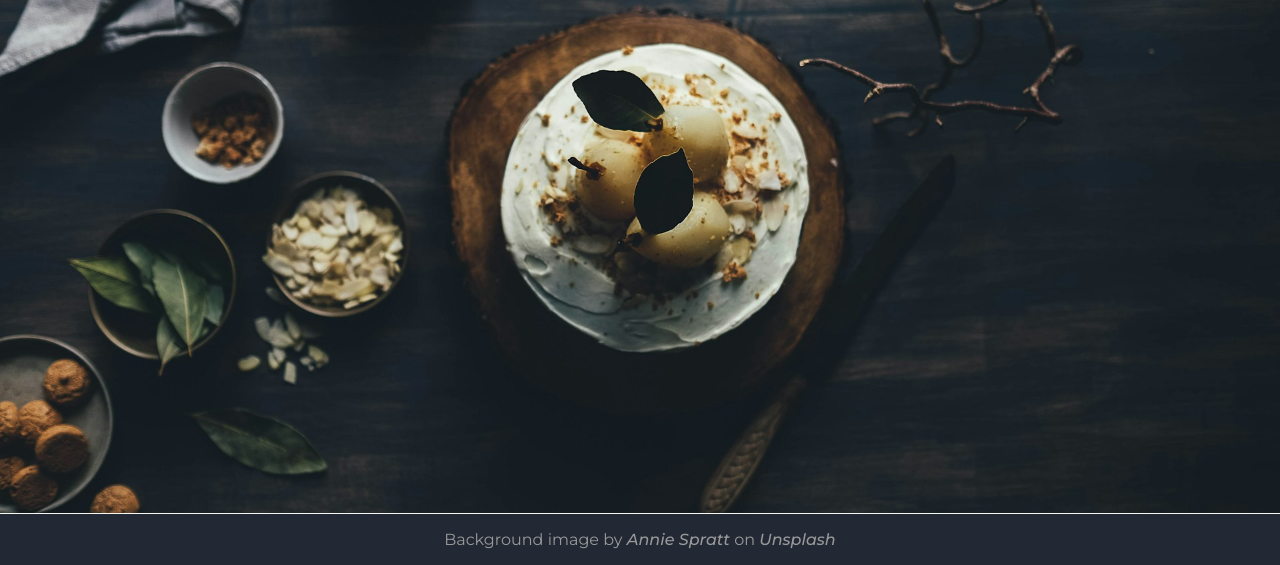
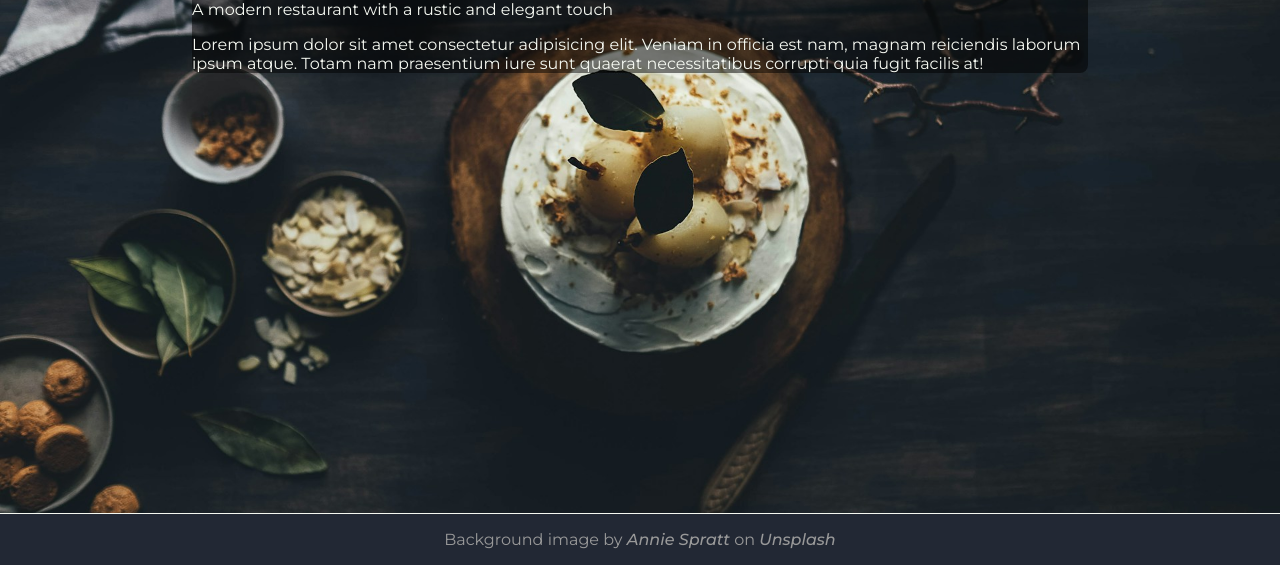
Before and after one commit to Anibvl-17/odin-restaurant-page, a website built with webpack: page src/template.html in a window 1280 px wide. Shown: the part 235-800 px from the top of the page. Built offline with nearby package versions, Linux system fonts and the light colour scheme.

Commit message:
Improve home section

```diff
--- a/src/template.html
+++ b/src/template.html
@@ -19,6 +19,15 @@
       <h1 class="home-title">
         The Tasty Elegance
       </h1>
+      <p class="home-subtitle">
+        A modern restaurant with a rustic and elegant touch
+      </p>
+      <p class="home-description">
+        Lorem ipsum dolor sit amet consectetur adipisicing elit.
+        Veniam in officia est nam, magnam reiciendis laborum ipsum
+        atque. Totam nam praesentium iure sunt quaerat necessitatibus
+        corrupti quia fugit facilis at!
+      </p>
     </div>
   </div>
   <footer>
```
